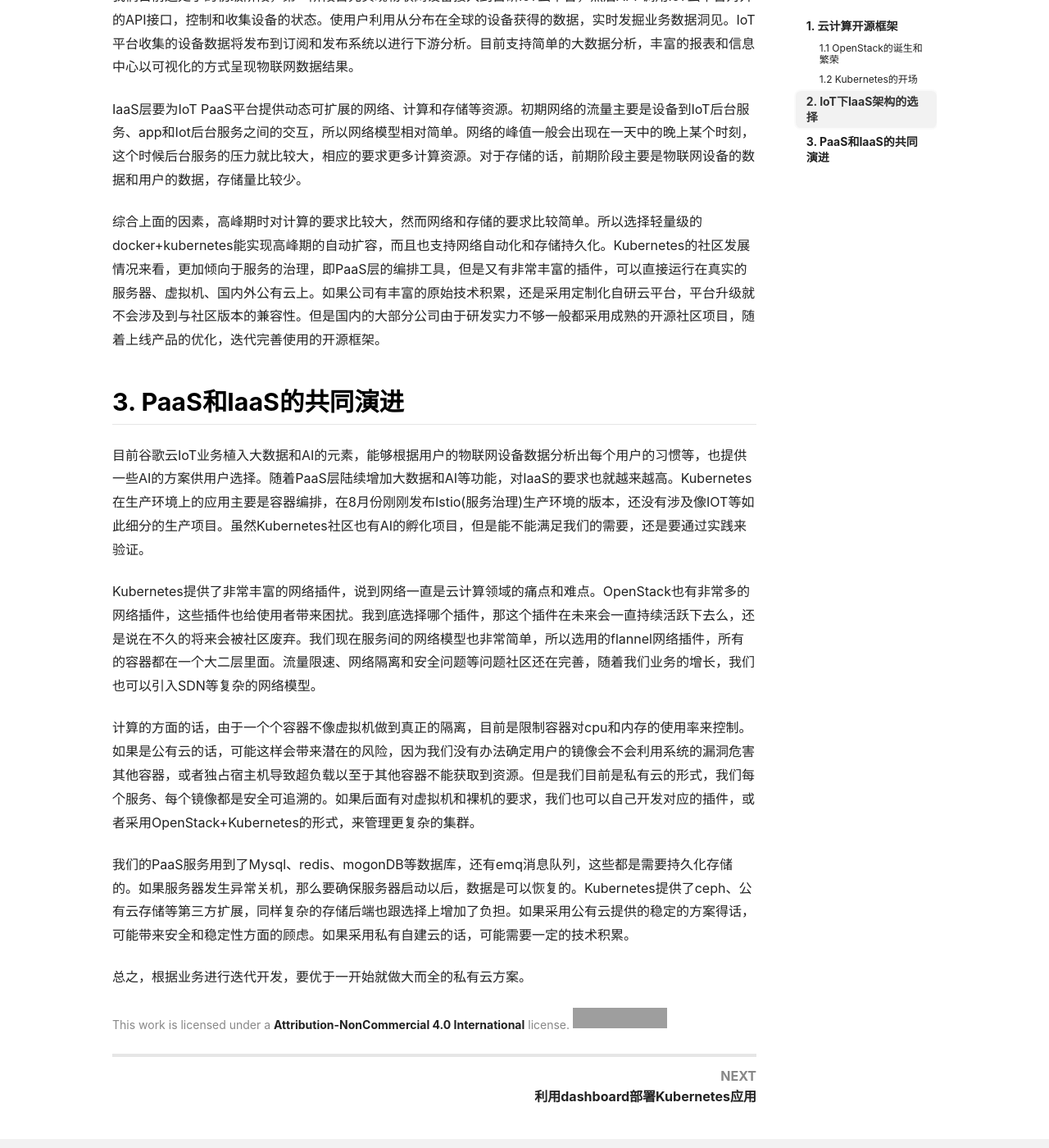
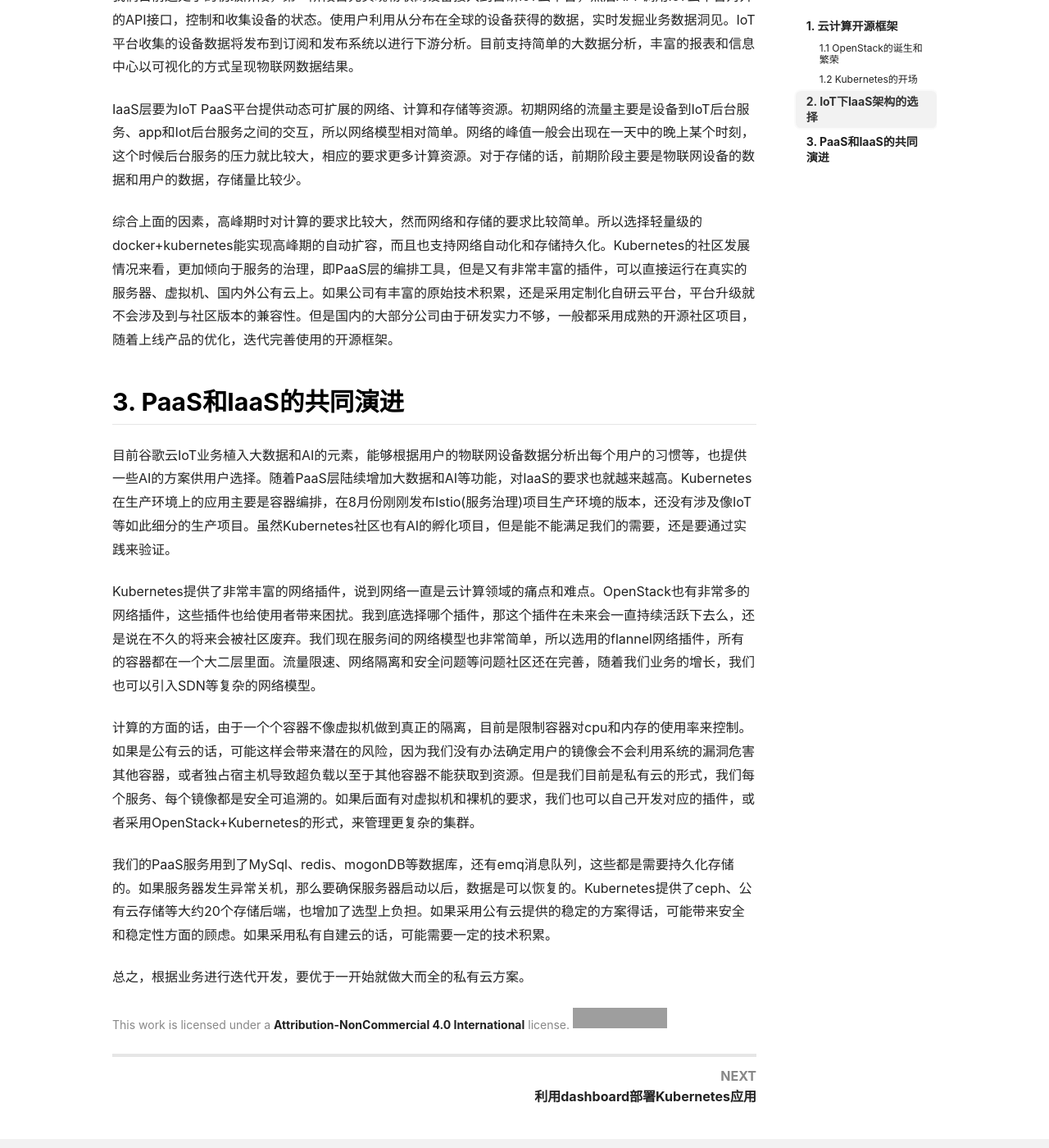
Before and after one commit to mazengxie/mazengxie.github.io, a Jekyll site: the page built from _posts/2018-09-07-openstack-k8s.md, in a window 1280 px wide and 1400 px high, scrolled down 3756 px. Shown: the whole window at 82% size. Built offline with Jekyll 4.4.1, drawn with Linux system fonts in a browser that asks for light colours; nearby versions of some CDN libraries; some of the changed text lies outside the part shown; grey boxes are pictures that could not be loaded.

Commit message:
add iaas development

```diff
--- a/_posts/2018-09-07-openstack-k8s.md
+++ b/_posts/2018-09-07-openstack-k8s.md
@@ -37,7 +37,7 @@
 这样的竞争持续了两年多，最终在DockerCon 2015上，Docker的创始人和CoreOS的创始人最终握手言和，并成立runC项目，和基金会一起维护容器的标准。此时Docker已然给云计算、应用交付等多个领域带来巨大的革新。
 
 
-随着Docker的普及和使用，其自身的性能无法满足大规模集群的使用，需要一个工具对成千上万个容器进行统一编排。在2015年又开始了容器编排之争，行业内最主要的三个编排框架分别是docker公司的swarm、google的kubernetes以及Apache  mesos。Mesos是参考谷歌的borg集群管理技术，并于2009年推出的。swarm和kubernetes是为docker等容器技术，新推出的框架。swarm是docker公司发布的，有近水楼台先得月的优势。kubernetes是参考谷歌的borg系统10几年的容器管理经验，重新推出的一套容器管理框架，可谓含着金钥匙出身，kubernetes迅速得到了微软，红帽等支持。这场战争不用打，或许都已经猜到结局是什么，战争的胜利只是一个时间问题。
+随着Docker的普及和使用，其自身的性能无法满足大规模集群的使用，需要一个工具对成千上万个容器进行统一编排。在2015年又开始了容器编排之争，行业内最主要的三个编排框架分别是docker公司的swarm、google的kubernetes以及Apache  mesos。Mesos是参考谷歌的borg大规模集群管理系统，并于2009年推出的。swarm和kubernetes是为docker等容器技术，新推出的框架。swarm是docker公司发布的，有近水楼台先得月的优势。kubernetes是参考谷歌的borg系统10几年的容器管理经验，重新推出的一套容器管理框架，可谓含着金钥匙出身，kubernetes迅速得到了微软，红帽等支持。这场战争不用打，或许都已经猜到结局是什么，战争的胜利只是一个时间问题。
 
 Docker公司的用户大部分是IT开发人员，所以靠这些用户带来盈利是非常难的。Docker公司在2017年1月把docker分为社区版docker-ce和商业版docker-ee，一直没有放弃盈利的机会，但是也一直没有找到盈利的方式。终于，2017年10月的dockerCon峰会上，docker公司官方支持Kubernetes，确立了kubernetes成为了容器编排界事实上的标准。
 
@@ -57,16 +57,16 @@
 
 IaaS层要为IoT PaaS平台提供动态可扩展的网络、计算和存储等资源。初期网络的流量主要是设备到IoT后台服务、app和Iot后台服务之间的交互，所以网络模型相对简单。网络的峰值一般会出现在一天中的晚上某个时刻，这个时候后台服务的压力就比较大，相应的要求更多计算资源。对于存储的话，前期阶段主要是物联网设备的数据和用户的数据，存储量比较少。
 
-综合上面的因素，高峰期时对计算的要求比较大，然而网络和存储的要求比较简单。所以选择轻量级的docker+kubernetes能实现高峰期的自动扩容，而且也支持网络自动化和存储持久化。Kubernetes的社区发展情况来看，更加倾向于服务的治理，即PaaS层的编排工具，但是又有非常丰富的插件，可以直接运行在真实的服务器、虚拟机、国内外公有云上。如果公司有丰富的原始技术积累，还是采用定制化自研云平台，平台升级就不会涉及到与社区版本的兼容性。但是国内的大部分公司由于研发实力不够一般都采用成熟的开源社区项目，随着上线产品的优化，迭代完善使用的开源框架。
+综合上面的因素，高峰期时对计算的要求比较大，然而网络和存储的要求比较简单。所以选择轻量级的docker+kubernetes能实现高峰期的自动扩容，而且也支持网络自动化和存储持久化。Kubernetes的社区发展情况来看，更加倾向于服务的治理，即PaaS层的编排工具，但是又有非常丰富的插件，可以直接运行在真实的服务器、虚拟机、国内外公有云上。如果公司有丰富的原始技术积累，还是采用定制化自研云平台，平台升级就不会涉及到与社区版本的兼容性。但是国内的大部分公司由于研发实力不够，一般都采用成熟的开源社区项目，随着上线产品的优化，迭代完善使用的开源框架。
 
 ## 3. PaaS和IaaS的共同演进
-目前谷歌云IoT业务植入大数据和AI的元素，能够根据用户的物联网设备数据分析出每个用户的习惯等，也提供一些AI的方案供用户选择。随着PaaS层陆续增加大数据和AI等功能，对IaaS的要求也就越来越高。Kubernetes在生产环境上的应用主要是容器编排，在8月份刚刚发布Istio(服务治理)生产环境的版本，还没有涉及像IOT等如此细分的生产项目。虽然Kubernetes社区也有AI的孵化项目，但是能不能满足我们的需要，还是要通过实践来验证。
+目前谷歌云IoT业务植入大数据和AI的元素，能够根据用户的物联网设备数据分析出每个用户的习惯等，也提供一些AI的方案供用户选择。随着PaaS层陆续增加大数据和AI等功能，对IaaS的要求也就越来越高。Kubernetes在生产环境上的应用主要是容器编排，在8月份刚刚发布Istio(服务治理)项目生产环境的版本，还没有涉及像IoT等如此细分的生产项目。虽然Kubernetes社区也有AI的孵化项目，但是能不能满足我们的需要，还是要通过实践来验证。
 
 Kubernetes提供了非常丰富的网络插件，说到网络一直是云计算领域的痛点和难点。OpenStack也有非常多的网络插件，这些插件也给使用者带来困扰。我到底选择哪个插件，那这个插件在未来会一直持续活跃下去么，还是说在不久的将来会被社区废弃。我们现在服务间的网络模型也非常简单，所以选用的flannel网络插件，所有的容器都在一个大二层里面。流量限速、网络隔离和安全问题等问题社区还在完善，随着我们业务的增长，我们也可以引入SDN等复杂的网络模型。
 
 计算的方面的话，由于一个个容器不像虚拟机做到真正的隔离，目前是限制容器对cpu和内存的使用率来控制。如果是公有云的话，可能这样会带来潜在的风险，因为我们没有办法确定用户的镜像会不会利用系统的漏洞危害其他容器，或者独占宿主机导致超负载以至于其他容器不能获取到资源。但是我们目前是私有云的形式，我们每个服务、每个镜像都是安全可追溯的。如果后面有对虚拟机和裸机的要求，我们也可以自己开发对应的插件，或者采用OpenStack+Kubernetes的形式，来管理更复杂的集群。
 
 
-我们的PaaS服务用到了Mysql、redis、mogonDB等数据库，还有emq消息队列，这些都是需要持久化存储的。如果服务器发生异常关机，那么要确保服务器启动以后，数据是可以恢复的。Kubernetes提供了ceph、公有云存储等第三方扩展，同样复杂的存储后端也跟选择上增加了负担。如果采用公有云提供的稳定的方案得话，可能带来安全和稳定性方面的顾虑。如果采用私有自建云的话，可能需要一定的技术积累。
+我们的PaaS服务用到了MySql、redis、mogonDB等数据库，还有emq消息队列，这些都是需要持久化存储的。如果服务器发生异常关机，那么要确保服务器启动以后，数据是可以恢复的。Kubernetes提供了ceph、公有云存储等大约20个存储后端，也增加了选型上负担。如果采用公有云提供的稳定的方案得话，可能带来安全和稳定性方面的顾虑。如果采用私有自建云的话，可能需要一定的技术积累。
 
 总之，根据业务进行迭代开发，要优于一开始就做大而全的私有云方案。
```
Also changed, not shown: other parts of _posts/2018-09-07-openstack-k8s.md (+2 -2 lines).
